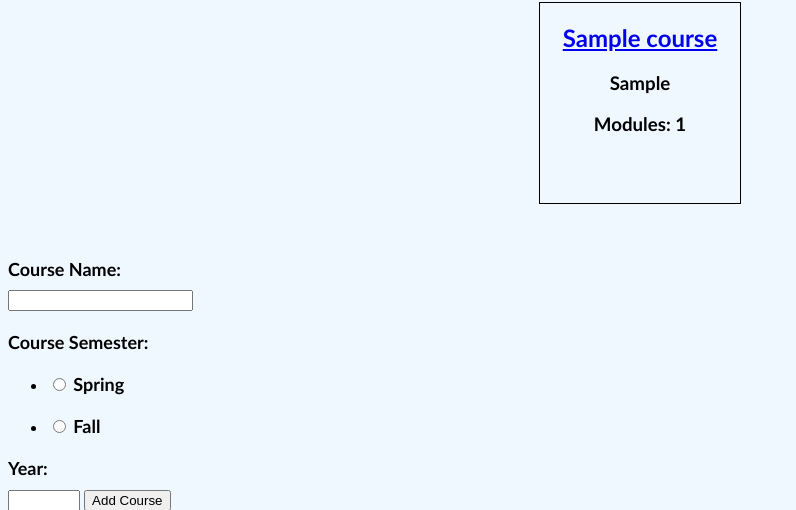
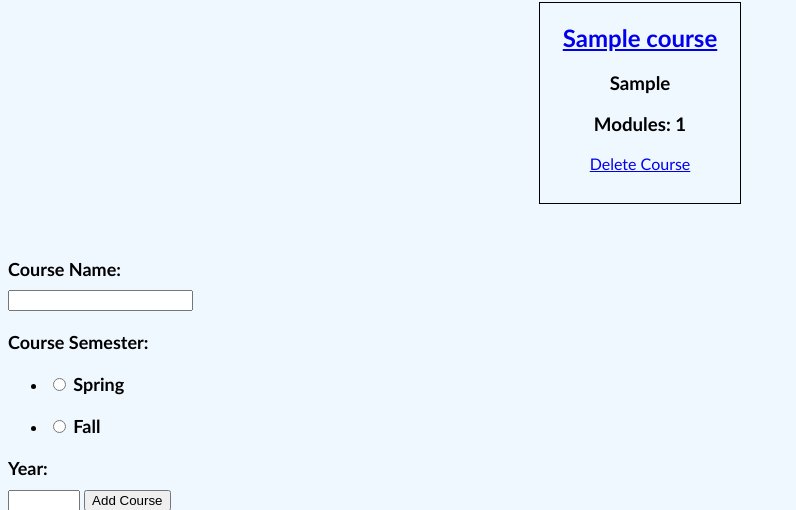
Before and after one commit to gcallah/QuizGenerator, a Django app: page /courses in a window 1280 px wide. Shown: the part 119-629 px from the top of the page, without its empty margins (0-796 px from the left). Run offline with Django 3.2, Linux system fonts and the light colour scheme; a user stored in the database is signed in; tables that the repository leaves empty hold one stand-in row (values such as "Sample post").

Commit message:
Added ability to delete courses

```diff
--- a/questions/templates/courses.html
+++ b/questions/templates/courses.html
@@ -10,6 +10,7 @@
             <h2><a href="courses/{{ course.pk }}">{{course.title}} </a></h2>
             <h3> {{course.semester}} </h3>
             <h3>Modules: {{ course.num_of_modules }} </h3>
+            <p><a href="delete_course/{{ course.pk }}">Delete Course</a></p>
         </div>
         {% endfor %}
     </div>
--- a/questions/urls.py
+++ b/questions/urls.py
@@ -6,6 +6,7 @@ urlpatterns = [
     path('', views.index, name='index'),
     path('courses', views.courses, name='courses'),
     path('courses/<str:course_id>/', views.course_details),
+    path('delete_course/<str:course_id>', views.delete_course, name="delete_course"),
     path('register', views.register, name='register')
 
 ]
--- a/questions/views.py
+++ b/questions/views.py
@@ -20,7 +20,7 @@ def courses(request): #Allows users to add / change a course, also generates the
             course_title = form.cleaned_data['course_title']
             course_semester = form.cleaned_data['course_semester']
             course_year = form.cleaned_data['course_year']
-            semester = course_semester + str(course_year)
+            semester = course_semester + " " + str(course_year)
             c = Course.objects.create(title=course_title, semester=semester)
             c.save()
 
@@ -72,3 +72,9 @@ def register(request): #allows the user to register into the site (if the userna
 
 def login(request): #login function
     pass
+
+def delete_course(request, course_id):
+    course = Course.objects.get(pk=course_id)
+    course.delete()
+
+    return HttpResponseRedirect('/courses')
```
Also changed, not shown: questions/migrations/0008_quiz.py (added).
